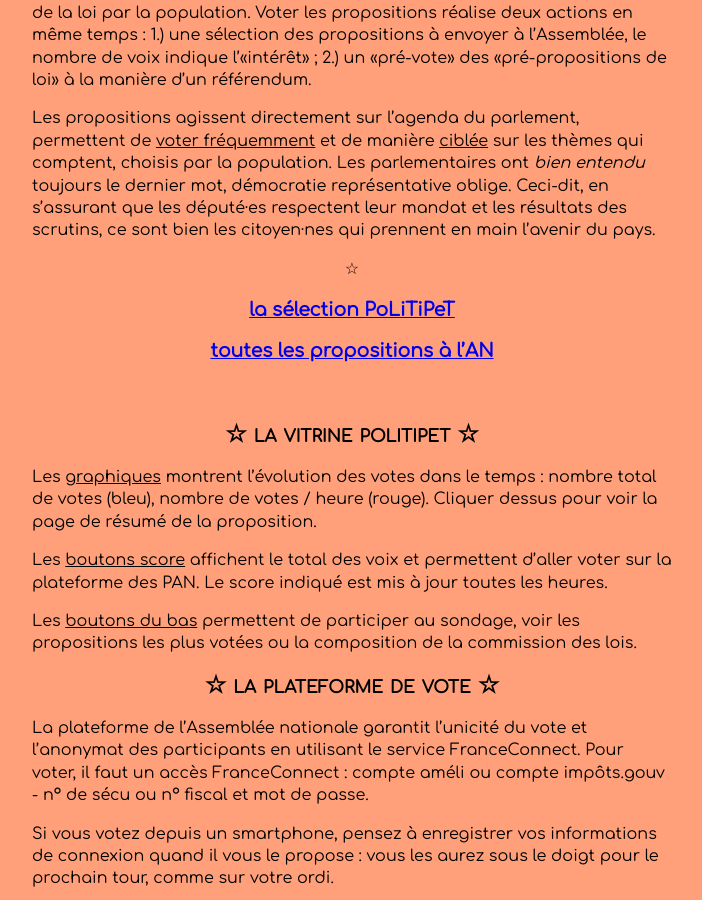
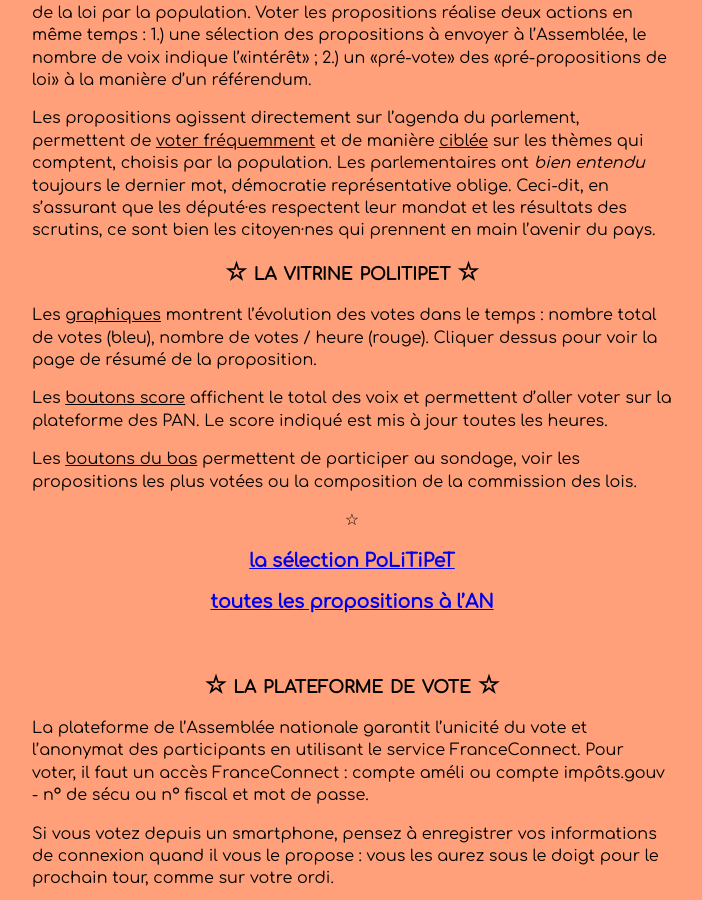
Before and after one commit to politipet/politipet.github.io, a Jekyll site: the page built from info.md, in a window 1280 px wide and 900 px high, scrolled down 1228 px. Shown: the whole window, without its empty margins (288-990 px from the left). Built offline with Jekyll 4.4.1, drawn with Linux system fonts in a browser that asks for light colours; our own code applies the rules of GitHub Pages for plain Markdown files.

Commit message:
move links into section 'vitrine'

```diff
--- a/info.md
+++ b/info.md
@@ -68,15 +68,6 @@
 les député·es respectent leur mandat et les résultats des scrutins,
 ce sont bien les citoyen·nes qui prennent en main l'avenir du pays.
 
-<center>☆</center>
-
-
-### [la sélection PoLiTiPeT](/tdg)
-
-### [toutes les propositions à l'AN][most recent]
-
-<br>
-
 
 ☆ la vitrine politipet ☆
 ------------------------
@@ -92,6 +83,14 @@
 Les <u>boutons du bas</u> permettent de participer au sondage,
 voir les propositions les plus votées ou la composition de la
 commission des lois.
+
+<center>☆</center>
+
+### [la sélection PoLiTiPeT](/tdg)
+
+### [toutes les propositions à l'AN][most recent]
+
+<br>
 
 
 ☆ la plateforme de vote ☆
```
